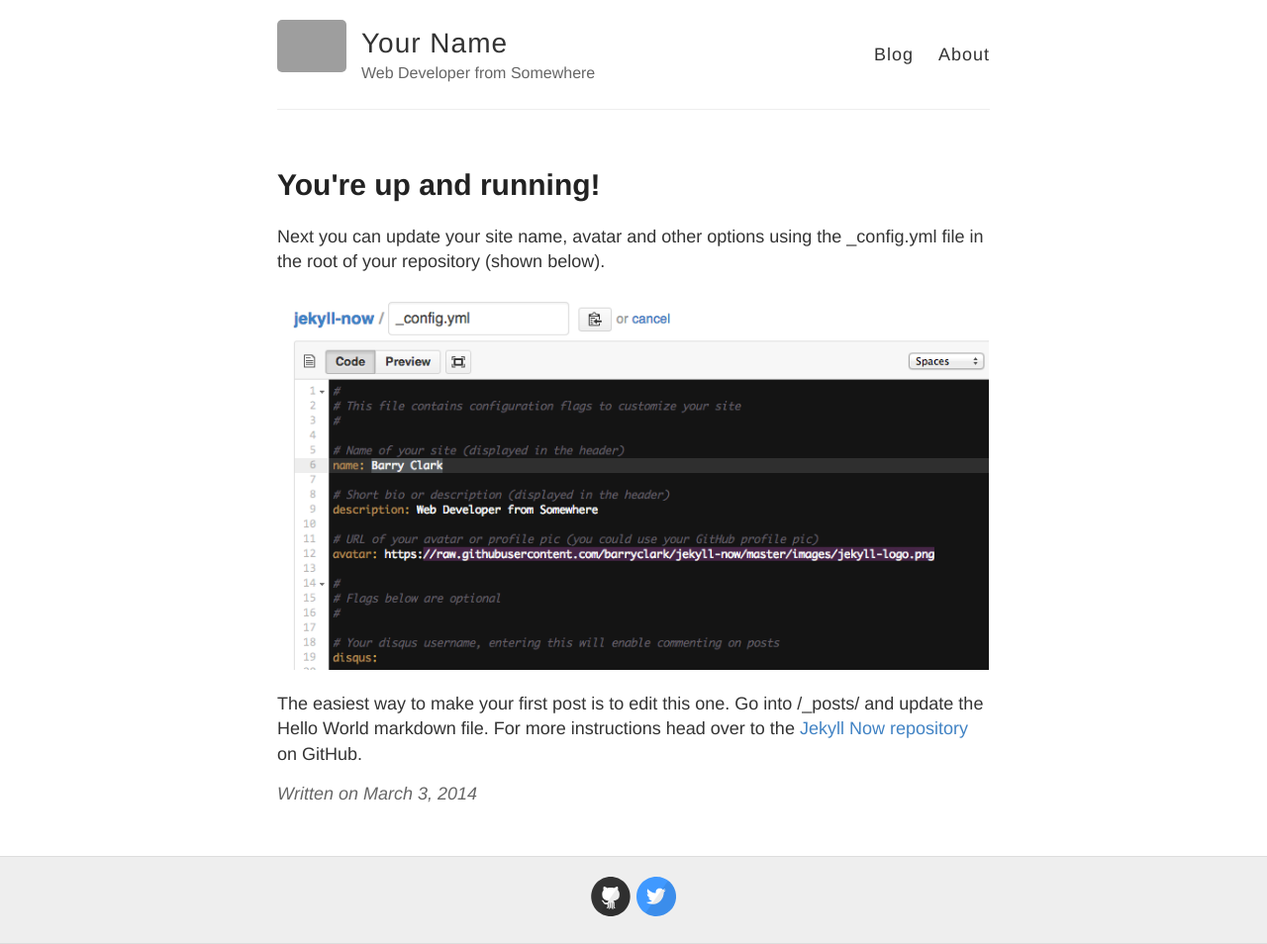
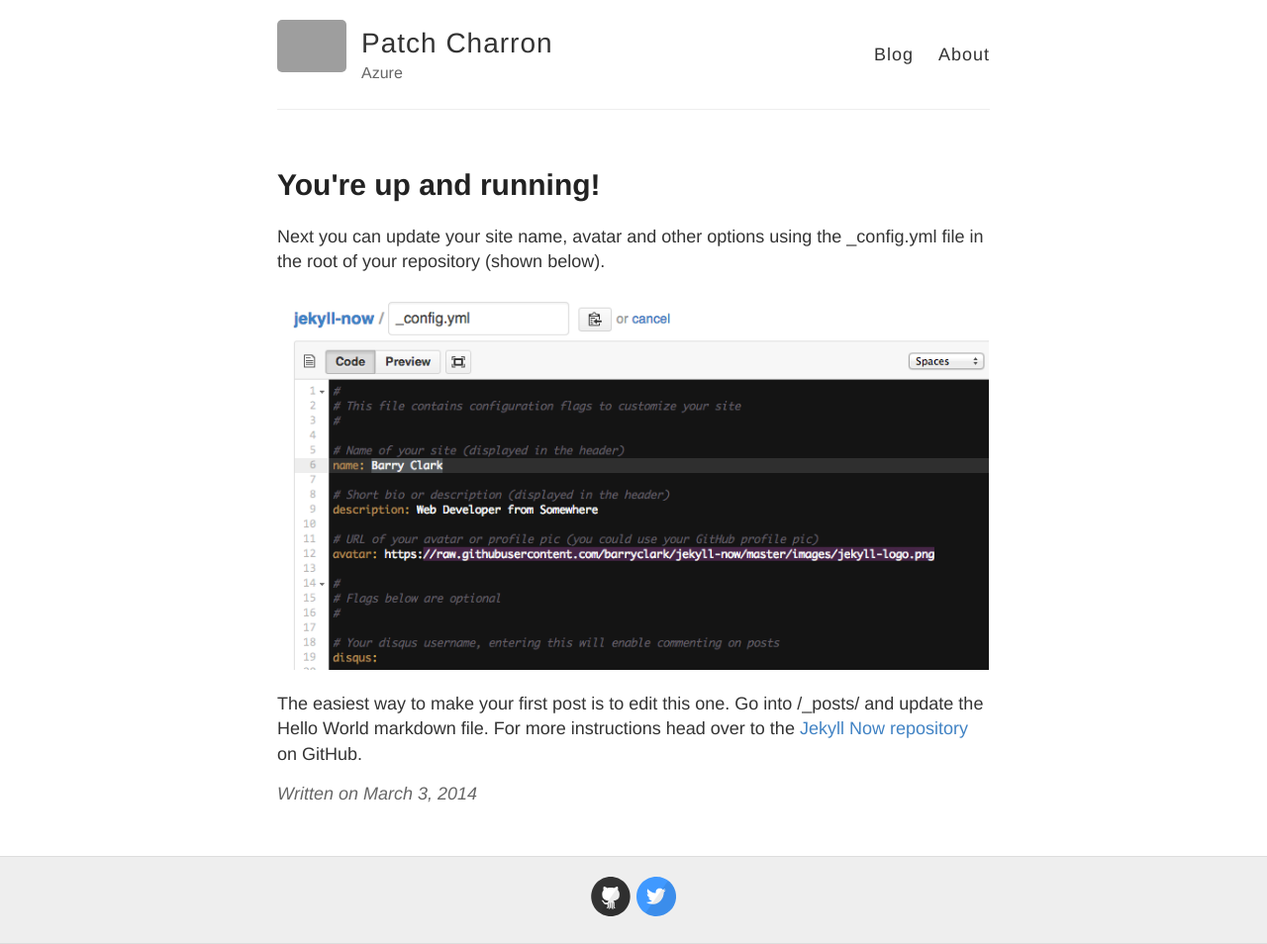
Before and after one commit to PatchCharron/patchcharron.github.io, a Jekyll site: the page built from _posts/2014-3-3-Hello-World.md, in a window 1280 px wide. Shown: the whole page at 99% size. Built offline with Jekyll 4.4.1, drawn with Linux system fonts in a browser that asks for light colours; grey boxes are pictures that could not be loaded.

Commit message:
Update _config.yml

```diff
--- a/_config.yml
+++ b/_config.yml
@@ -3,10 +3,10 @@
 #
 
 # Name of your site (displayed in the header)
-name: Your Name
+name: Patch Charron
 
 # Short bio or description (displayed in the header)
-description: Web Developer from Somewhere
+description: Azure
 
 # URL of your avatar or profile pic (you could use your GitHub profile pic)
 avatar: https://raw.githubusercontent.com/barryclark/jekyll-now/master/images/jekyll-logo.png
@@ -26,7 +26,7 @@ footer-links:
   linkedin:
   pinterest:
   rss: # just type anything here for a working RSS icon
-  twitter: jekyllrb
+  twitter: patchcharron
   stackoverflow: # your stackoverflow profile, e.g. "users/50476/bart-kiers"
   youtube: # channel/<your_long_string> or user/<user-name>
   googleplus: # anything in your profile username that comes after plus.google.com/
```
